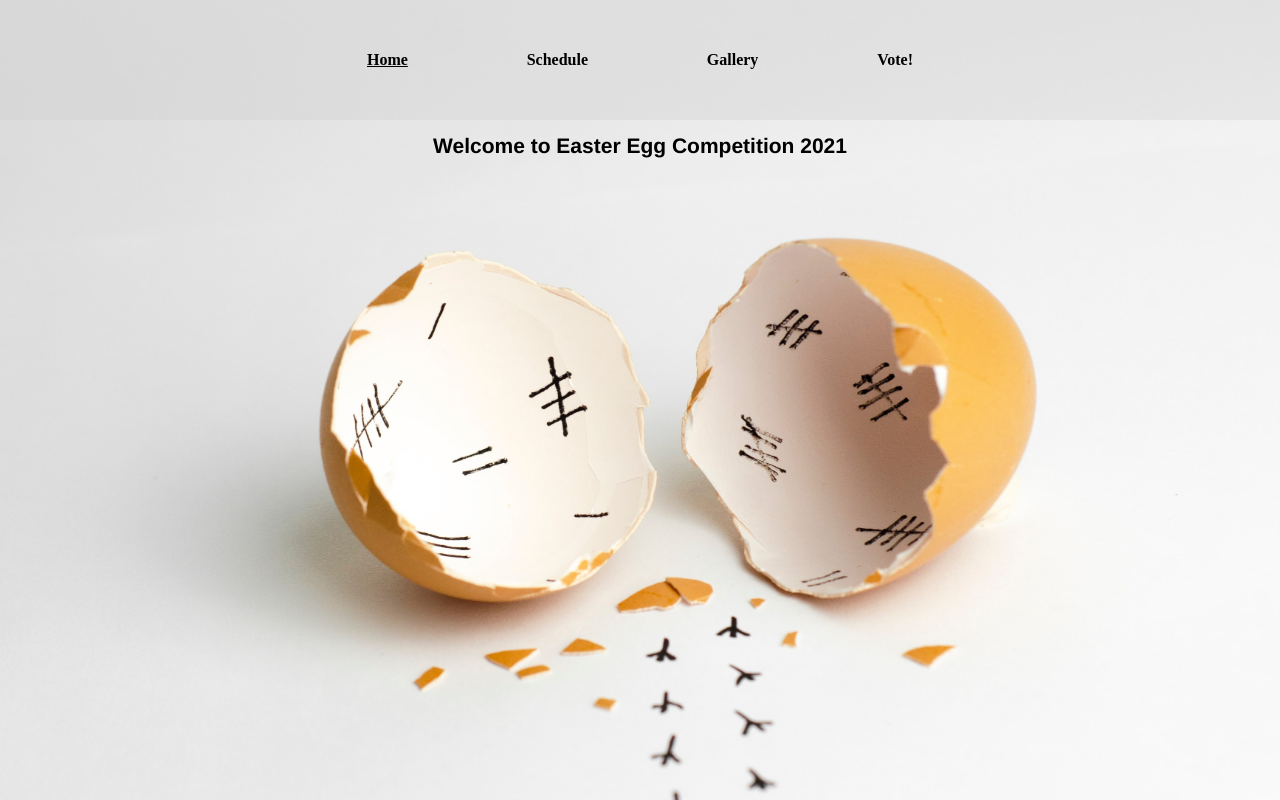
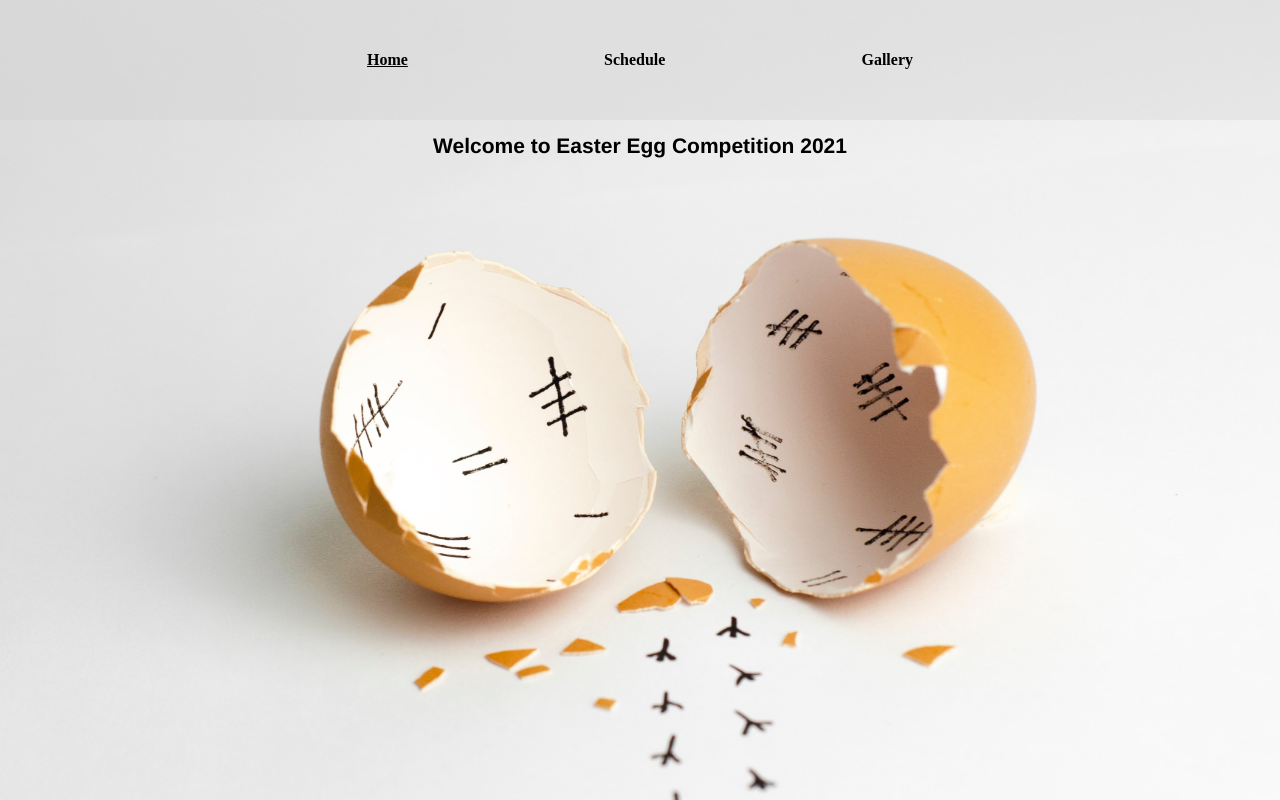
Before and after one commit to lottieann/egg-comp-2, a Next.js app: page / in a window 1280 px wide. Built offline with nearby package versions, Linux system fonts and the light colour scheme.

Commit message:
chore: remove voting

```diff
--- a/src/NavBar/NavBar.tsx
+++ b/src/NavBar/NavBar.tsx
@@ -79,13 +79,6 @@ export const NavBar = (props: NavBarProps) => {
             </StyledAnchor>
           </Link>
         </StyledListItem>
-        <StyledListItem>
-          <Link href="/voting">
-            <StyledAnchor currentPage={props.currentPage === 'Vote'}>
-              Vote!
-            </StyledAnchor>
-          </Link>
-        </StyledListItem>
       </StyledList>
     </StyledContainer>
   )
```
